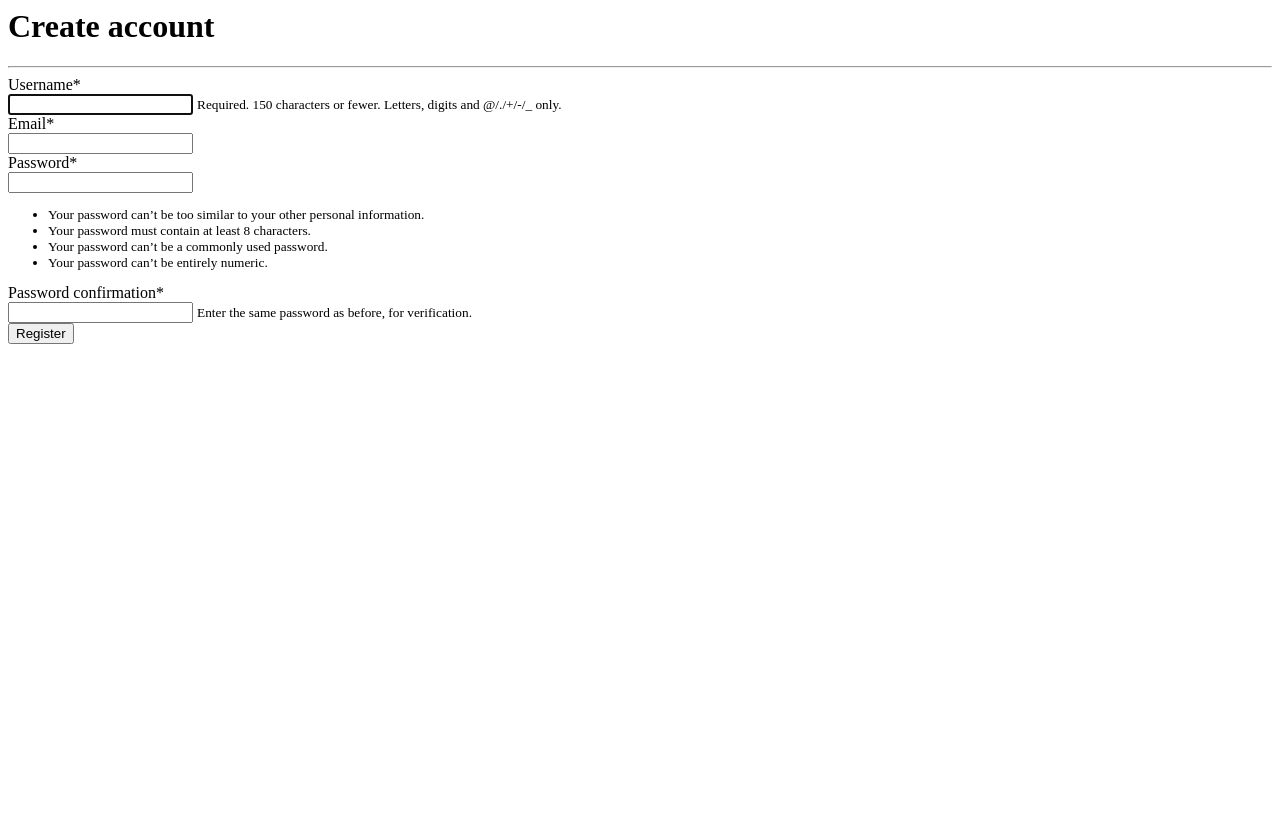
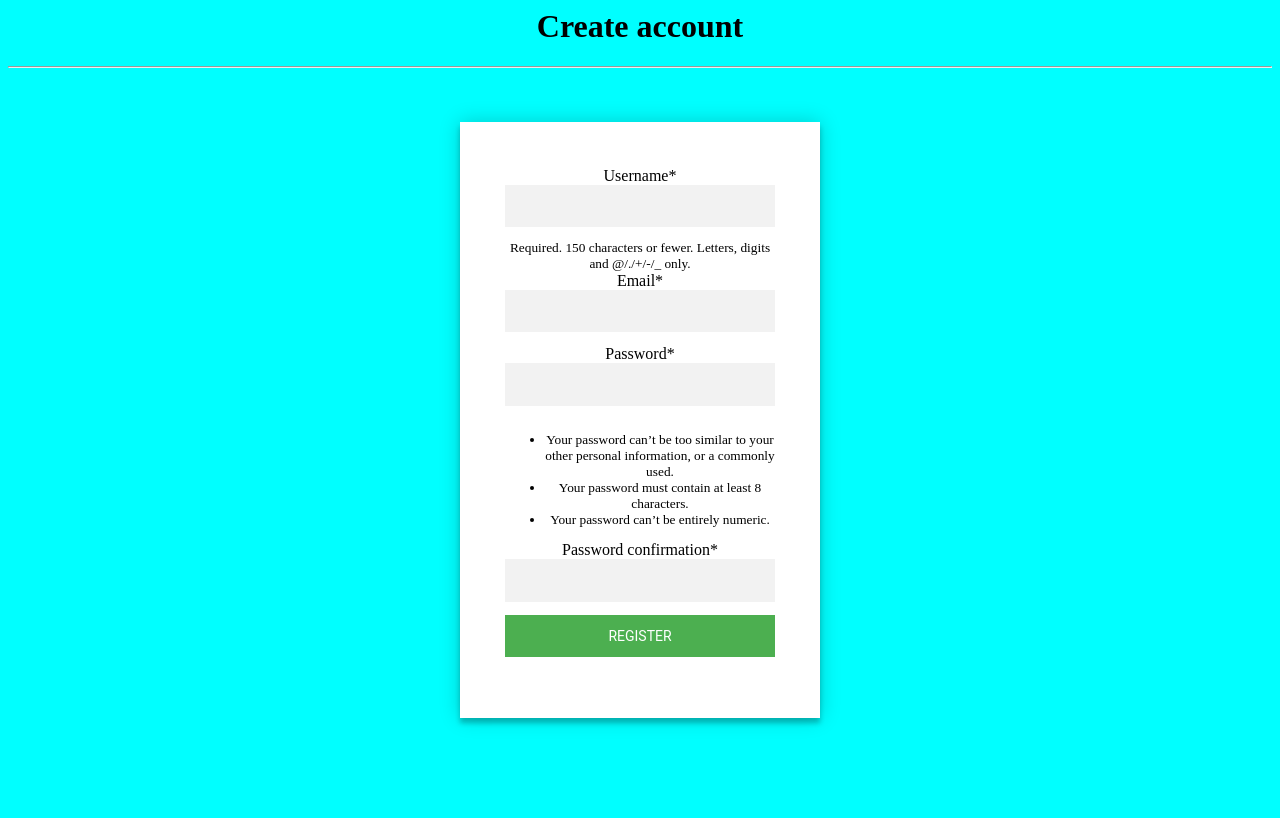
Before and after one commit to HE-Arc/eduardo, a Django app: page /register/ in a window 1280 px wide. Before the commit the page ends 344 px from the top, so only its background shows below. Run offline with Django 3.2, Linux system fonts and the light colour scheme; some libraries are stand-ins or nearby versions.

Commit message:
add css to register form

```diff
--- /dev/null
+++ b/eduardoproject/eduardoApp/static/register/style.css
@@ -0,0 +1,65 @@
+li a {
+    color: green;
+}
+body{
+    background-color: cyan;
+}
+
+.register {
+  width: 22.5em;
+  padding: 8% 0 0;
+  margin: auto;
+}
+.h1_text{
+    text-align:center;
+  }
+.form {
+  position: relative;
+  z-index: 1;
+  background: #FFFFFF;
+  max-width: 22.5em;
+  margin: 0 auto  6.25em;
+  margin-top: -3.5em;
+  padding: 2.8125em;
+  text-align: center;
+  box-shadow: 0 0 1.25em
+
+  0 rgba(0, 0, 0, 0.2), 0 0.3125em 0.3125em 0 rgba(0, 0, 0, 0.24);
+}
+.form input {
+  font-family: "Roboto", sans-serif;
+  outline: 0;
+  background: #f2f2f2;
+  width: 100%;
+  border: 0;
+  margin: 0 0 0.9375em;
+  padding: 0.9375em;
+  box-sizing: border-box;
+  font-size: 0.875em;
+}
+.form button {
+  font-family: "Roboto", sans-serif;
+  text-transform: uppercase;
+  outline: 0;
+  background: #4CAF50;
+  width: 100%;
+  border: 0;
+  padding: 0.9375em;
+  color: #FFFFFF;
+  font-size:  0.875em;
+  -webkit-transition: all 0.3 ease;
+  transition: all 0.3 ease;
+  cursor: pointer;
+}
+.form button:hover,.form button:active,.form button:focus {
+  background: #43A047;
+}
+.form .message {
+  margin: 0.9375em 0 0;
+  color: #b3b3b3;
+  font-size: 0.75em;
+}
+.form .message a {
+  color: #4CAF50;
+  text-decoration: none;
+}
--- a/eduardoproject/eduardoproject/settings.py
+++ b/eduardoproject/eduardoproject/settings.py
@@ -41,6 +41,7 @@ INSTALLED_APPS = [
     'django.contrib.messages',
     'django.contrib.staticfiles',
     'main.apps.MainConfig',
+    'django.forms',
 ]
 
 MIDDLEWARE = [
--- a/eduardoproject/register/templates/register/register.html
+++ b/eduardoproject/register/templates/register/register.html
@@ -1,11 +1,30 @@
-<h1 class="mt-2">Create account</h1>
+{% load static %}
+<link rel ="stylesheet" type="text/css" href="{% static 'register/style.css' %}">
+<h1 class="h1_text">Create account</h1>
 <hr class="mt-0 mb-4">
 {% load crispy_forms_tags %}
 
 {% block content %}
-<form method="POST" class="form-group">
+<div class="register">
+    <div class="form">
+
+<form method="POST" class="register-form">
     {% csrf_token %}
-    {{form|crispy}}
-    <button type="submit" class="btn btn-success">Register</button>
+
+
+    <div id="div_id_username" class="form-group"><label for="id_username" class=" requiredField">
+        Username<span class="asteriskField">*</span></label>{{form.username}}
+    <small id="hint_id_username" class="form-text text-muted">Required. 150 characters or fewer. Letters, digits and @/./+/-/_ only.</small> </div>
+    <div id="div_id_email" class="form-group"> <label for="id_email" class=" requiredField">
+        Email<span class="asteriskField">*</span> </label> {{form.email}}</div>
+    <div id="div_id_password1" class="form-group"> <label for="id_password1" class=" requiredField">
+        Password<span class="asteriskField">*</span></label> {{form.password1}}
+    <small id="hint_id_password1" class="form-text text-muted"><ul><li>Your password can’t be too similar to your other personal information, or a commonly used.</li><li>Your password must contain at least 8 characters.</li><li>Your password can’t be entirely numeric.</li></ul></small> </div>
+    <div id="div_id_password2" class="form-group"> <label for="id_password2" class=" requiredField"></label>
+        Password confirmation<span class="asteriskField">*</span> </label>{{form.password2}}</div>
+    <button type="submit" class="btn btn-primary">Register</button>
 </form>
+</div>
+</div>
+
 {% endblock %}
```
Also changed, not shown: eduardoproject/eduardoApp/static/eduardoApp/style.css (+20 -0 lines), eduardoproject/db.sqlite3.
